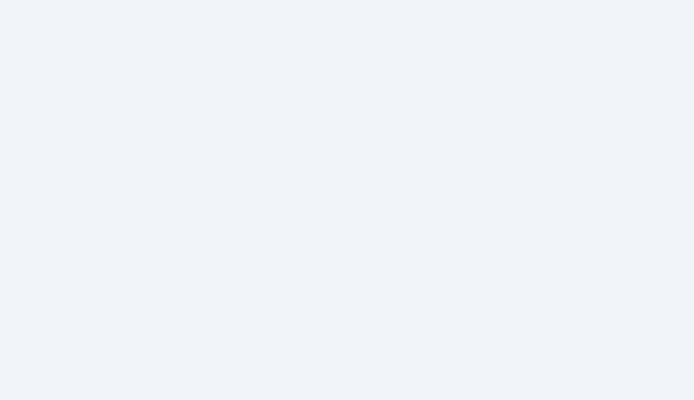
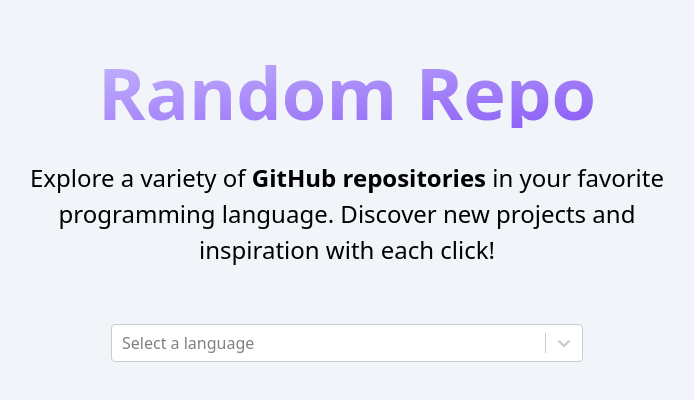
Before and after one commit to ehdlg/github-random-repository, a React (Vite) app: page / in a window 1280 px wide. Shown: the top 400 px of the page, without its empty margins (293-987 px from the left). Built offline with nearby package versions, Linux system fonts and the light colour scheme; no server answers.

Commit message:
feat: implement hooks and compnents

```diff
--- a/src/App.tsx
+++ b/src/App.tsx
@@ -1,5 +1,63 @@
+import useRepository from './hooks/useRepository';
+import Search from './components/Search';
+import Loading from './Loading';
+import { useCallback, useEffect, useState } from 'react';
+import { LanguageValue, ProgrammingLanguageData, Repository } from './types';
+import { SingleValue } from 'react-select';
+import { getRandomRepo } from './utils';
+import RepoInfo from './RepoInfo';
+
 function App() {
-  return <main className='max-w-2xl mx-auto'></main>;
+  const [selectedLanguage, setSelectedLanguage] = useState<LanguageValue | null>(null);
+  const [randomRepo, setRandomRepo] = useState<Repository | null>(null);
+  const { data, error, isLoading } = useRepository(selectedLanguage);
+  console.log(randomRepo);
+
+  const updateRandomRepo = useCallback(() => {
+    if (null == data) return;
+
+    let newRandomRepo: Repository;
+
+    do {
+      newRandomRepo = getRandomRepo(data);
+    } while (randomRepo !== null && newRandomRepo.id === randomRepo.id);
+
+    setRandomRepo(newRandomRepo);
+  }, [data]);
+
+  const updateLanguage = (newLanguage: SingleValue<ProgrammingLanguageData>) => {
+    if (null == newLanguage) return;
+
+    setSelectedLanguage(newLanguage.value);
+  };
+
+  useEffect(() => {
+    if (null == selectedLanguage || null == data) return;
+
+    updateRandomRepo();
+  }, [selectedLanguage, data, updateRandomRepo]);
+
+  console.log(data);
+
+  if (error) return null;
+
+  return (
+    <main className='max-w-2xl mx-auto mt-14 text-center'>
+      <h2 className='text-7xl  font-bold text-center bg-gradient-to-br from-violet-300 to-violet-500 inline-block text-transparent bg-clip-text'>
+        Random Repo
+      </h2>
+      <h3 className='dark:text-slate-300 text-2xl text-center leading-normal mt-8'>
+        Explore a variety of <span className='font-bold '>GitHub repositories</span> in your
+        favorite programming language. Discover new projects and inspiration with each click!
+      </h3>
+
+      {isLoading && <Loading />}
+      <section className='mt-10 w-3/4 mx-auto flex flex-col gap-10'>
+        <Search onChange={updateLanguage} />
+        {randomRepo && <RepoInfo repo={randomRepo} refreshRepo={updateRandomRepo} />}
+      </section>
+    </main>
+  );
 }
 
 export default App;
```
